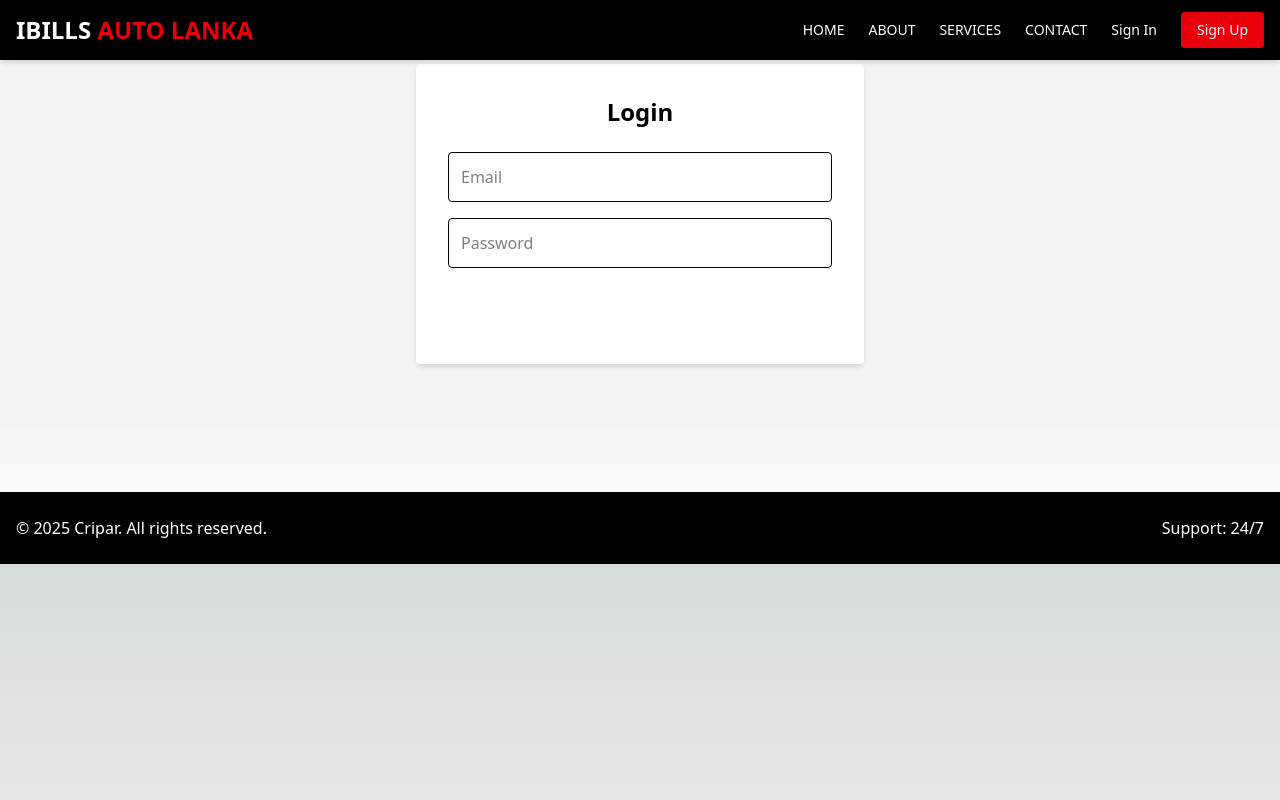
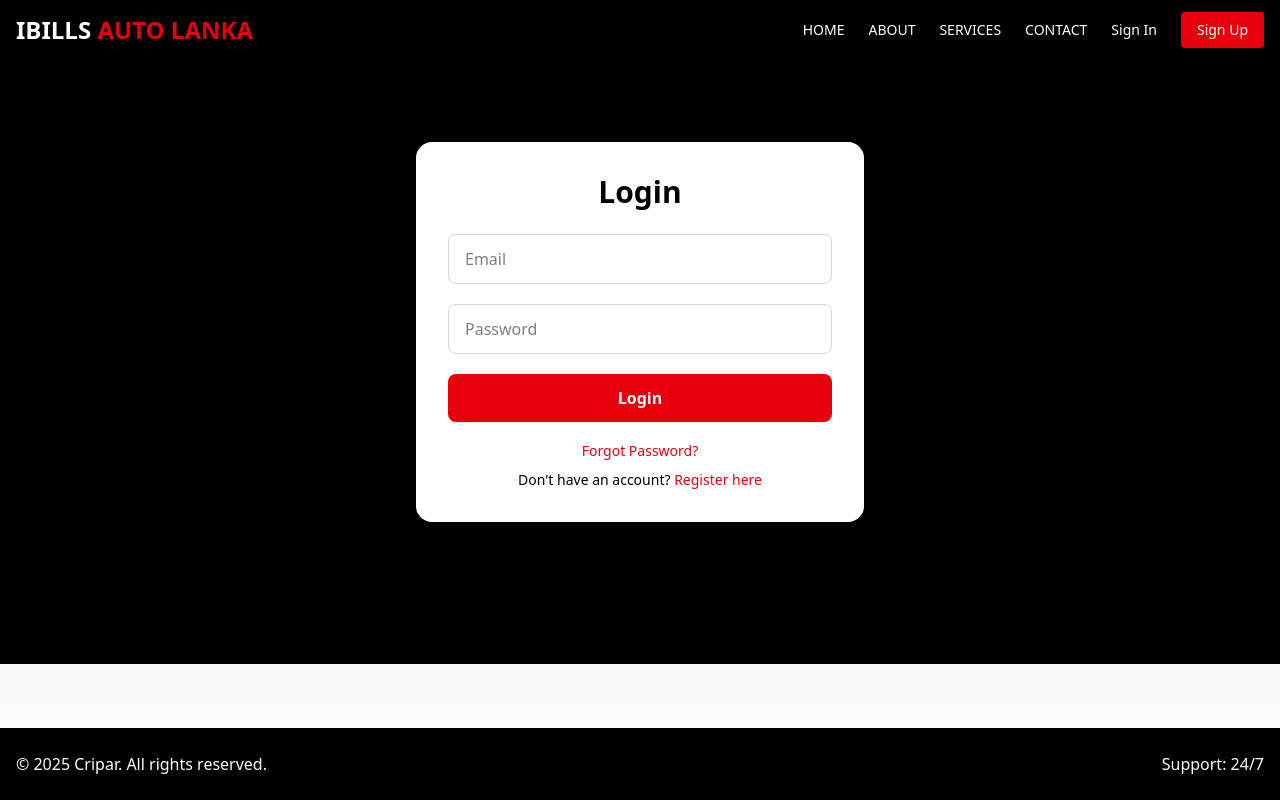
Before and after one commit to uthpala99131/IBILLS-Auto-Lanka, a Next.js app in the folder ibillsweb/: page /login in a window 1280 px wide. Built offline with nearby package versions, Linux system fonts and the light colour scheme.

Commit message:
update login.jsx

```diff
--- a/ibillsweb/src/pages/login.jsx
+++ b/ibillsweb/src/pages/login.jsx
@@ -8,11 +8,11 @@ export default function Login() {
   const [form, setForm] = useState({ email: '', password: '' });
   const router = useRouter();
 
-  const handleChange = e => {
+  const handleChange = (e) => {
     setForm({ ...form, [e.target.name]: e.target.value });
   };
 
-  const handleSubmit = async e => {
+  const handleSubmit = async (e) => {
     e.preventDefault();
     const res = await fetch('http://localhost:5000/api/login', {
       method: 'POST',
@@ -28,18 +28,56 @@ export default function Login() {
 
   return (
     <>
-      <Navbar />
-      <section className="px-6 py-16 bg-gray-100">
-        <div className="max-w-md p-8 mx-auto bg-white rounded shadow-md">
-          <h2 className="mb-6 text-2xl font-bold text-center">Login</h2>
-          <form onSubmit={handleSubmit} className="space-y-4">
-            <input type="email" name="email" placeholder="Email" value={form.email} onChange={handleChange} required className="w-full p-3 border rounded" />
-            <input type="password" name="password" placeholder="Password" value={form.password} onChange={handleChange} required className="w-full p-3 border rounded" />
-            <button className="w-full px-6 py-3 font-bold text-white rounded bg-primary">Login</button>
-          </form>
-        </div>
-      </section>
-      <Footer />
+      <div className="flex flex-col min-h-screen">
+        <Navbar />
+        <section className="flex items-center justify-center flex-grow px-4 py-16 bg-black">
+          <div className="w-full max-w-md p-8 bg-white shadow-lg rounded-2xl">
+            <h2 className="mb-6 text-3xl font-extrabold text-center text-black">Login</h2>
+            <form onSubmit={handleSubmit} className="space-y-5">
+              <input
+                type="email"
+                name="email"
+                placeholder="Email"
+                value={form.email}
+                onChange={handleChange}
+                required
+                className="w-full px-4 py-3 text-black border border-gray-300 rounded-lg focus:outline-none focus:border-red-500"
+              />
+              <input
+                type="password"
+                name="password"
+                placeholder="Password"
+                value={form.password}
+                onChange={handleChange}
+                required
+                className="w-full px-4 py-3 text-black border border-gray-300 rounded-lg focus:outline-none focus:border-red-500"
+              />
+              <button
+                type="submit"
+                className="w-full px-6 py-3 font-bold text-white transition duration-200 bg-red-600 rounded-lg hover:bg-red-700"
+              >
+                Login
+              </button>
+            </form>
+
+            {/* Forgot Password and Register links */}
+            <div className="mt-4 text-center">
+              <a href="/forgot-password" className="text-sm text-red-600 hover:text-red-700">
+                Forgot Password?
+              </a>
+            </div>
+            <div className="mt-2 text-center">
+              <p className="text-sm text-black">
+                Don't have an account?{' '}
+                <a href="/register" className="text-red-600 hover:text-red-700">
+                  Register here
+                </a>
+              </p>
+            </div>
+          </div>
+        </section>
+        <Footer />
+      </div>
     </>
   );
 }
```
